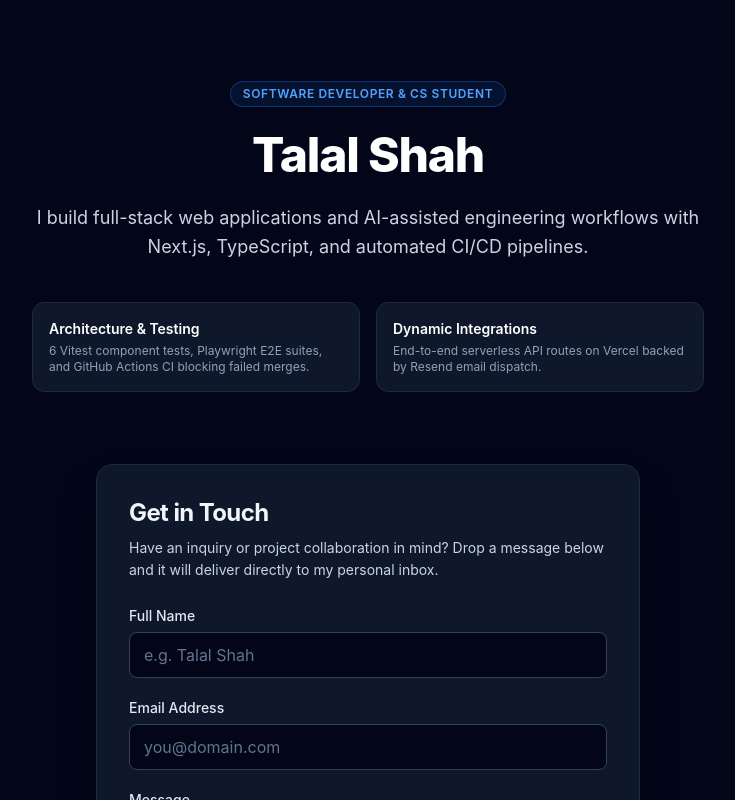
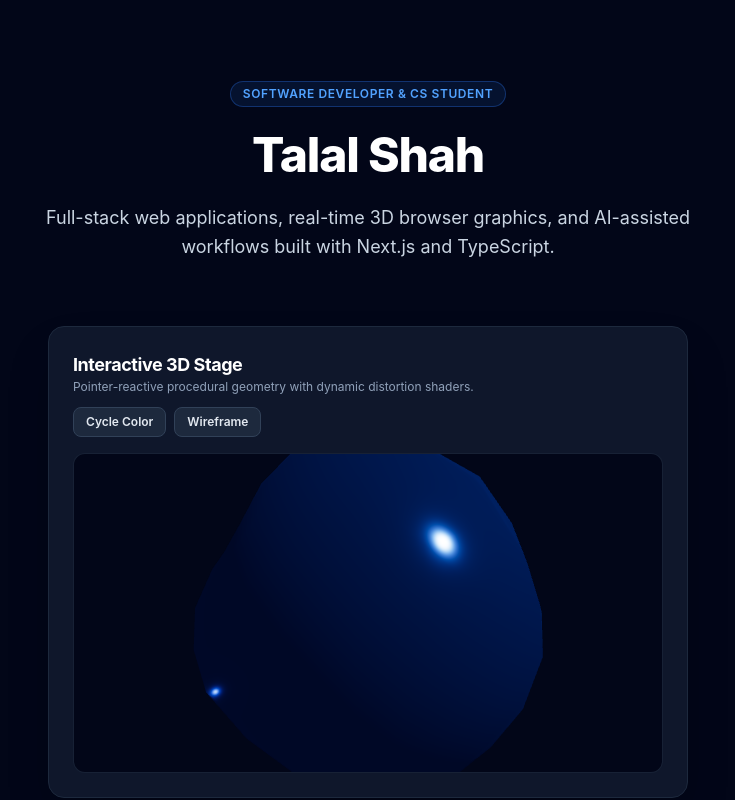
Before and after one commit to TalalDevHub/foundation-app, a Next.js app: page / in a window 1280 px wide. Shown: the top 800 px of the page, without its empty margins (272-1007 px from the left). Built offline with nearby package versions, Linux system fonts and the light colour scheme.

Commit message:
feat(3d): ship dynamic procedural 3D canvas with lazy loading and fallback

```diff
--- a/package.json
+++ b/package.json
@@ -14,12 +14,15 @@
     "dependencies": {
         "@ai-sdk/anthropic": "^4.0.53",
         "@ai-sdk/react": "^4.0.102",
+        "@react-three/drei": "^10.7.8",
+        "@react-three/fiber": "^9.7.0",
         "ai": "^7.0.99",
         "next": "16.3.5",
         "react": "19.2.8",
         "react-dom": "19.2.8",
         "react-markdown": "^10.1.0",
         "resend": "^6.28.0",
+        "three": "^0.186.0",
         "zod": "^4.6.5"
     },
     "devDependencies": {
@@ -32,6 +35,7 @@
         "@types/node": "^20",
         "@types/react": "^19",
         "@types/react-dom": "^19",
+        "@types/three": "^0.186.0",
         "@vitejs/plugin-react": "^6.1.1",
         "eslint": "^9",
         "eslint-config-next": "16.3.5",
--- a/src/app/page.tsx
+++ b/src/app/page.tsx
@@ -1,9 +1,22 @@
+import dynamic from "next/dynamic";
 import { ContactForm } from "@/components/ContactForm";
+
+const InteractiveScene3D = dynamic(
+  () => import("@/components/InteractiveScene3D").then((mod) => mod.InteractiveScene3D),
+  {
+    ssr: false,
+    loading: () => (
+      <div className="w-full max-w-2xl h-80 mx-auto my-10 bg-slate-900/50 border border-slate-800 rounded-2xl flex items-center justify-center text-xs text-slate-500 font-mono">
+        Mounting 3D Pipeline...
+      </div>
+    ),
+  }
+);
 
 export default function Home() {
   return (
     <main className="min-h-screen bg-slate-950 text-slate-100 flex flex-col items-center justify-start px-4 py-12 sm:py-20">
-      <div className="max-w-2xl w-full space-y-6 text-center mb-10">
+      <div className="max-w-2xl w-full space-y-6 text-center mb-6">
         <span className="inline-block px-3 py-1 bg-blue-500/10 border border-blue-500/30 text-blue-400 text-xs font-semibold rounded-full uppercase tracking-wider">
           Software Developer & CS Student
         </span>
@@ -11,25 +24,11 @@ export default function Home() {
           Talal Shah
         </h1>
         <p className="text-slate-300 text-base sm:text-lg leading-relaxed">
-          I build full-stack web applications and AI-assisted engineering workflows with Next.js, TypeScript, and automated CI/CD pipelines.
+          Full-stack web applications, real-time 3D browser graphics, and AI-assisted workflows built with Next.js and TypeScript.
         </p>
-
-        <div className="grid grid-cols-1 sm:grid-cols-2 gap-4 text-left pt-4">
-          <div className="p-4 bg-slate-900 border border-slate-800 rounded-xl">
-            <h2 className="text-sm font-semibold text-white mb-1">Architecture & Testing</h2>
-            <p className="text-xs text-slate-400">
-              6 Vitest component tests, Playwright E2E suites, and GitHub Actions CI blocking failed merges.
-            </p>
-          </div>
-          <div className="p-4 bg-slate-900 border border-slate-800 rounded-xl">
-            <h2 className="text-sm font-semibold text-white mb-1">Dynamic Integrations</h2>
-            <p className="text-xs text-slate-400">
-              End-to-end serverless API routes on Vercel backed by Resend email dispatch.
-            </p>
-          </div>
-        </div>
       </div>
 
+      <InteractiveScene3D />
       <ContactForm />
     </main>
   );
--- /dev/null
+++ b/src/components/InteractiveScene3D.tsx
@@ -0,0 +1,107 @@
+"use client";
+
+import React, { useRef, useState, useEffect, Suspense } from "react";
+import { Canvas, useFrame } from "@react-three/fiber";
+import { Float, MeshDistortMaterial } from "@react-three/drei";
+import * as THREE from "three";
+
+function ReactiveGeometry({ color, wireframe }: { color: string; wireframe: boolean }) {
+  const meshRef = useRef<THREE.Mesh>(null);
+  const [hovered, setHovered] = useState(false);
+
+  useFrame((state) => {
+    if (!meshRef.current) return;
+    const { x, y } = state.pointer;
+    meshRef.current.rotation.x = THREE.MathUtils.lerp(meshRef.current.rotation.x, y * 0.8, 0.05);
+    meshRef.current.rotation.y = THREE.MathUtils.lerp(meshRef.current.rotation.y, x * 0.8, 0.05);
+  });
+
+  return (
+    <Float speed={2.5} rotationIntensity={1.2} floatIntensity={1.5}>
+      <mesh
+        ref={meshRef}
+        scale={hovered ? 1.4 : 1.25}
+        onPointerOver={() => setHovered(true)}
+        onPointerOut={() => setHovered(false)}
+        className="cursor-pointer"
+      >
+        <icosahedronGeometry args={[1.5, 3]} />
+        <MeshDistortMaterial
+          color={color}
+          attach="material"
+          distort={hovered ? 0.6 : 0.35}
+          speed={hovered ? 3.5 : 1.8}
+          roughness={0.15}
+          metalness={0.8}
+          wireframe={wireframe}
+        />
+      </mesh>
+    </Float>
+  );
+}
+
+export function InteractiveScene3D() {
+  const [color, setColor] = useState("#3b82f6");
+  const [wireframe, setWireframe] = useState(false);
+  const [reducedMotion, setReducedMotion] = useState(false);
+
+  useEffect(() => {
+    const mediaQuery = window.matchMedia("(prefers-reduced-motion: reduce)");
+    setReducedMotion(mediaQuery.matches);
+    const handler = (e: MediaQueryListEvent) => setReducedMotion(e.matches);
+    mediaQuery.addEventListener("change", handler);
+    return () => mediaQuery.removeEventListener("change", handler);
+  }, []);
+
+  if (reducedMotion) {
+    return (
+      <div className="w-full h-80 flex flex-col items-center justify-center bg-slate-900/60 border border-slate-800 rounded-2xl p-6 text-center">
+        <div className="w-24 h-24 rounded-full bg-gradient-to-tr from-blue-600 to-indigo-400 shadow-lg mb-3 animate-pulse" />
+        <p className="text-xs text-slate-400 font-mono">Reduced-motion detected: 3D Canvas disabled for performance & comfort.</p>
+      </div>
+    );
+  }
+
+  return (
+    <section className="w-full max-w-2xl mx-auto my-10 px-4">
+      <div className="bg-slate-900 border border-slate-800 rounded-2xl p-4 sm:p-6 shadow-2xl relative overflow-hidden">
+        <div className="flex flex-wrap items-center justify-between gap-3 mb-4">
+          <div>
+            <h2 className="text-lg font-bold text-white tracking-tight">Interactive 3D Stage</h2>
+            <p className="text-xs text-slate-400">Pointer-reactive procedural geometry with dynamic distortion shaders.</p>
+          </div>
+
+          <div className="flex items-center gap-2">
+            <button
+              onClick={() => setColor((prev) => (prev === "#3b82f6" ? "#10b981" : prev === "#10b981" ? "#ec4899" : "#3b82f6"))}
+              className="px-3 py-1.5 bg-slate-800 hover:bg-slate-700 text-xs font-semibold text-slate-200 rounded-lg border border-slate-700 transition cursor-pointer"
+            >
+              Cycle Color
+            </button>
+            <button
+              onClick={() => setWireframe((prev) => !prev)}
+              className="px-3 py-1.5 bg-slate-800 hover:bg-slate-700 text-xs font-semibold text-slate-200 rounded-lg border border-slate-700 transition cursor-pointer"
+            >
+              {wireframe ? "Solid Mesh" : "Wireframe"}
+            </button>
+          </div>
+        </div>
+
+        <div className="w-full h-72 sm:h-80 bg-slate-950 rounded-xl border border-slate-800/80 relative overflow-hidden">
+          <Suspense fallback={<div className="w-full h-full flex items-center justify-center text-xs text-slate-500 font-mono">Loading 3D Canvas...</div>}>
+            <Canvas
+              dpr={[1, 1.5]}
+              camera={{ position: [0, 0, 4.5], fov: 45 }}
+              gl={{ antialias: true, powerPreference: "high-performance" }}
+            >
+              <ambientLight intensity={0.7} />
+              <directionalLight position={[10, 10, 5]} intensity={1.2} />
+              <pointLight position={[-10, -5, -5]} color="#60a5fa" intensity={1.5} />
+              <ReactiveGeometry color={color} wireframe={wireframe} />
+            </Canvas>
+          </Suspense>
+        </div>
+      </div>
+    </section>
+  );
+}
```
Also changed, not shown: 1 other file (tests, documents, lock files or other folders).
